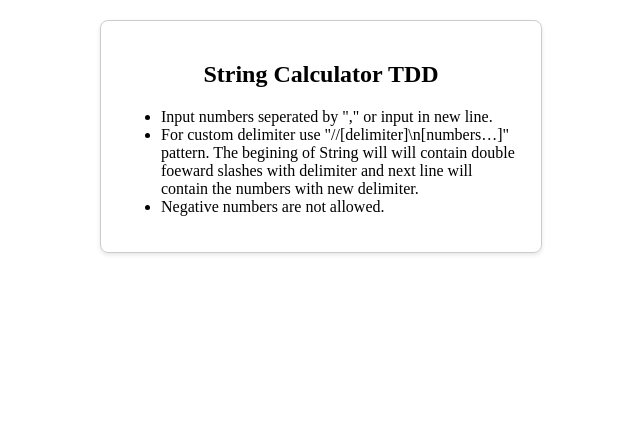
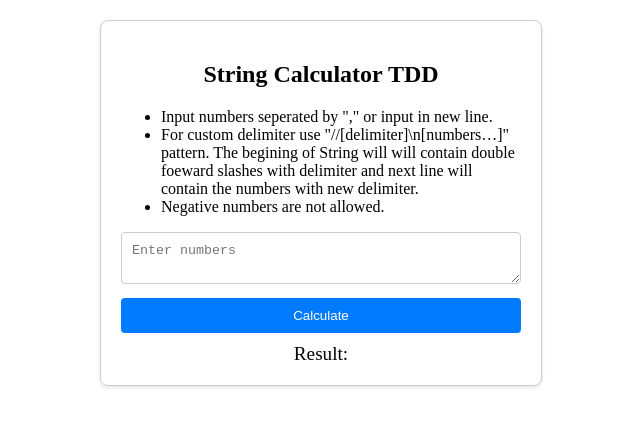
Before and after one commit to satyam00000007/StringCalculatorTDD, an Angular app: page / in a window 1280 px wide. Shown: the top 426 px of the page, without its empty margins (319-959 px from the left). Built offline with nearby package versions, Linux system fonts and the light colour scheme.

Commit message:
create textarea and test input binding

```diff
--- a/src/app/app.component.html
+++ b/src/app/app.component.html
@@ -5,4 +5,9 @@
       <li>For custom delimiter use "//[delimiter]\n[numbers…]" pattern. The begining of String will will contain double foeward slashes with delimiter and next line will contain the numbers with new delimiter.</li>
       <li>Negative numbers are not allowed.</li>
     </ul>
+    <textarea type="text" [(ngModel)]="input" placeholder="Enter numbers"></textarea>
+    <button (click)="calculate()">Calculate</button>
+    <div class="result">
+      Result: {{ result }}
+    </div>
 </div>
--- a/src/app/app.component.scss
+++ b/src/app/app.component.scss
@@ -10,3 +10,31 @@
   .calculator h2 {
     text-align: center;
   }
+
+  .calculator textarea {
+    width: calc(100% - 22px);
+    padding: 10px;
+    margin-bottom: 10px;
+    border: 1px solid #ccc;
+    border-radius: 4px;
+  }
+
+  .calculator button {
+    width: 100%;
+    padding: 10px;
+    background-color: #007bff;
+    color: white;
+    border: none;
+    border-radius: 4px;
+    cursor: pointer;
+  }
+
+  .calculator button:hover {
+    background-color: #0056b3;
+  }
+
+  .calculator .result {
+    margin-top: 10px;
+    font-size: 1.2em;
+    text-align: center;
+  }
--- a/src/app/app.component.ts
+++ b/src/app/app.component.ts
@@ -8,5 +8,10 @@ import { Component } from '@angular/core';
 export class AppComponent {
 
   title = 'String Calculator TDD';
+  input:any = '';
+  result: number | string = '';
 
+  calculate(){
+    this.result = this.input;
+  }
 }
--- a/src/app/app.module.ts
+++ b/src/app/app.module.ts
@@ -3,6 +3,7 @@ import { BrowserModule } from '@angular/platform-browser';
 
 import { AppRoutingModule } from './app-routing.module';
 import { AppComponent } from './app.component';
+import { FormsModule } from '@angular/forms';
 
 @NgModule({
   declarations: [
@@ -10,7 +11,8 @@ import { AppComponent } from './app.component';
   ],
   imports: [
     BrowserModule,
-    AppRoutingModule
+    AppRoutingModule,
+    FormsModule
   ],
   providers: [],
   bootstrap: [AppComponent]
```
Also changed, not shown: 1 other file (tests, documents, lock files or other folders).
